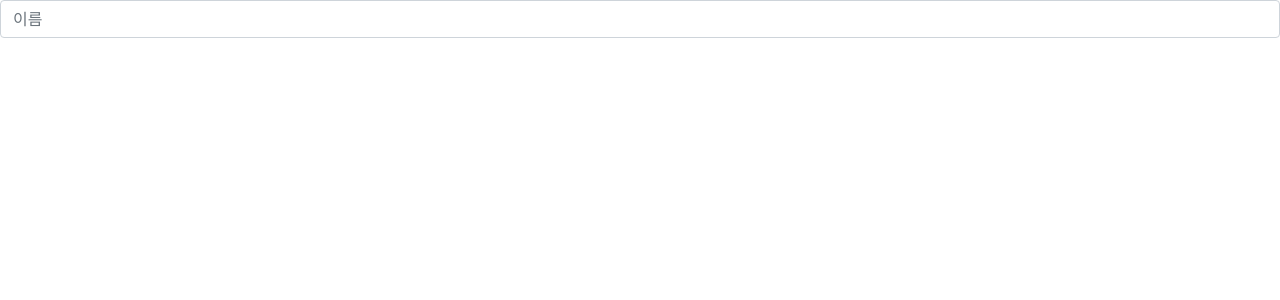
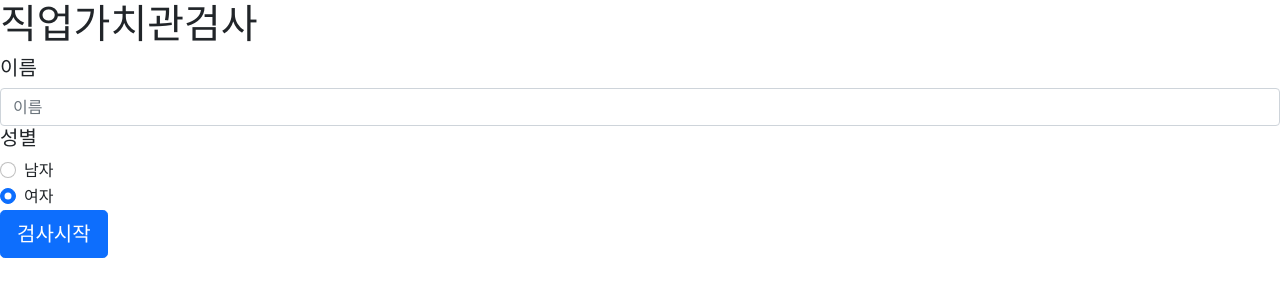
Before and after one commit to seochaeyeoni/job-psychological-test, a React (Create React App) app: page / in a window 1280 px wide. Shown: the top 300 px of the page. Built offline with nearby package versions, Linux system fonts and the light colour scheme.

Commit message:
Feat: Button, RadioButton

```diff
--- /dev/null
+++ b/src/components/Button.js
@@ -0,0 +1,9 @@
+import React from 'react';
+
+const Button = ({name, disabled}) => {
+  return (
+    <button type="button" class="btn btn-lg btn-primary" disabled={disabled}>{name}</button>
+  );
+};
+
+export default Button;
--- /dev/null
+++ b/src/components/RadioButton.js
@@ -0,0 +1,33 @@
+import React from 'react';
+
+const RadioButton = ({value1, value2}) => {
+  return (
+    <>
+      <div className="form-check">
+        <input
+          class="form-check-input"
+          type="radio"
+          name="flexRadioDefault"
+          id="flexRadioDefault1"
+        />
+        <label class="form-check-label" for="flexRadioDefault1">
+          {value1}
+        </label>
+      </div>
+      <div class="form-check">
+        <input
+          class="form-check-input"
+          type="radio"
+          name="flexRadioDefault"
+          id="flexRadioDefault2"
+          checked
+        />
+        <label class="form-check-label" for="flexRadioDefault2">
+          {value2}
+        </label>
+      </div>
+    </>
+  );
+};
+
+export default RadioButton;
--- a/src/routes/Home.js
+++ b/src/routes/Home.js
@@ -1,8 +1,19 @@
 import React from 'react';
+import Button from '../components/Button';
 import NameInput from '../components/Input';
+import RadioButton from '../components/RadioButton';
 
 const Home = () => {
-  return <NameInput />;
+  return (
+    <>
+      <h1>직업가치관검사</h1>
+      <h5>이름</h5>
+      <NameInput />
+      <h5>성별</h5>
+      <RadioButton value1="남자" value2="여자"/>
+      <Button name="검사시작" disabled={false}/>
+    </>
+  );
 };
 
 export default Home;
```
